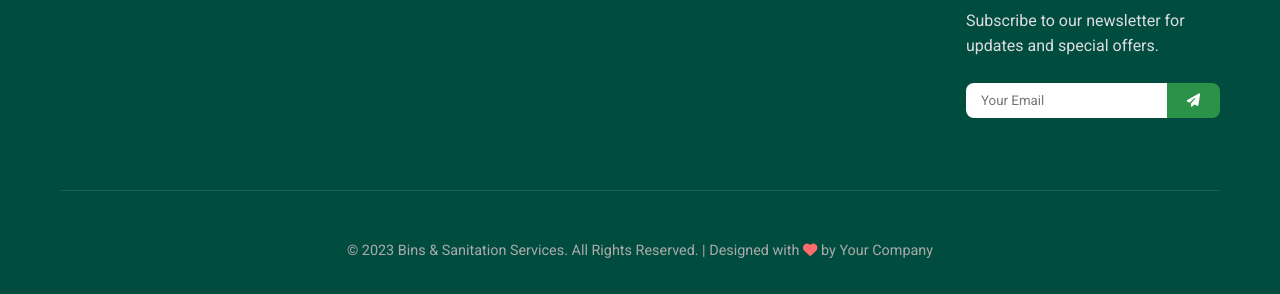
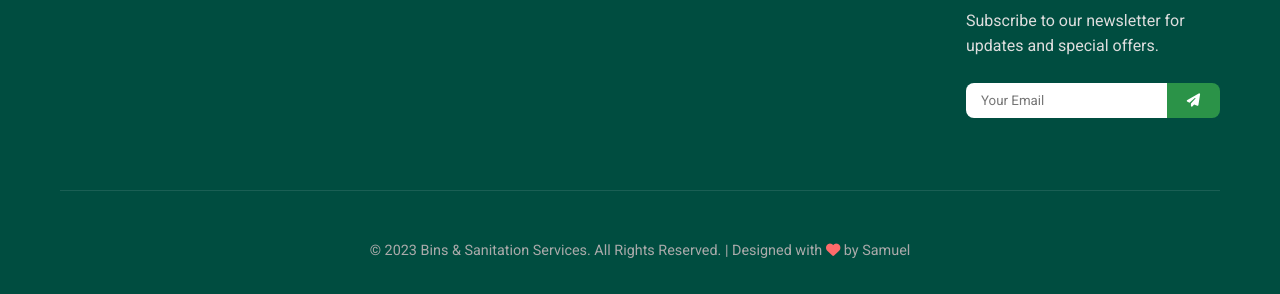
Before and after one commit to TechAlchemist9/bins-and-sanitation, a plain HTML site: page index.html in a window 1280 px wide. Shown: the part 9051-9345 px from the top of the page. Drawn offline with nearby package versions, Linux system fonts and the light colour scheme; some packages are replaced by stand-ins of ours.

Commit message:
changes to partners

```diff
--- a/index.html
+++ b/index.html
@@ -2436,7 +2436,7 @@ document.addEventListener('DOMContentLoaded', function() {
             </div>
 
             <div class="footer-bottom">
-                <p>&copy; 2023 Bins & Sanitation Services. All Rights Reserved. | Designed with <i class="fas fa-heart" style="color: #ff6b6b;"></i> by Your Company</p>
+                <p>&copy; 2023 Bins & Sanitation Services. All Rights Reserved. | Designed with <i class="fas fa-heart" style="color: #ff6b6b;"></i> by Samuel</p>
             </div>
         </div>
     </footer>
@@ -2565,8 +2565,7 @@ document.addEventListener('DOMContentLoaded', function() {
             const service = document.getElementById('service').value;
             const message = document.getElementById('message').value;
 
-            // Here you would typically send the form data to a server
-            // For demonstration, we'll just show an alert
+
             alert(`Thank you, ${name}! Your message has been received. We'll contact you soon regarding your ${service} inquiry.`);
 
             // Reset the form
@@ -2575,12 +2574,11 @@ document.addEventListener('DOMContentLoaded', function() {
 
         // Initialize Google Map
         function initMap() {
-            // Map initialization code would go here
-            // You would need to use the Google Maps API with your API key
+
         }
     </script>
 
-    <!-- Load Google Maps API (replace YOUR_API_KEY with your actual API key) -->
+
     <script src="https://maps.googleapis.com/maps/api/js?key=YOUR_API_KEY&callback=initMap" async defer></script>
 </body>
 </html>
```
